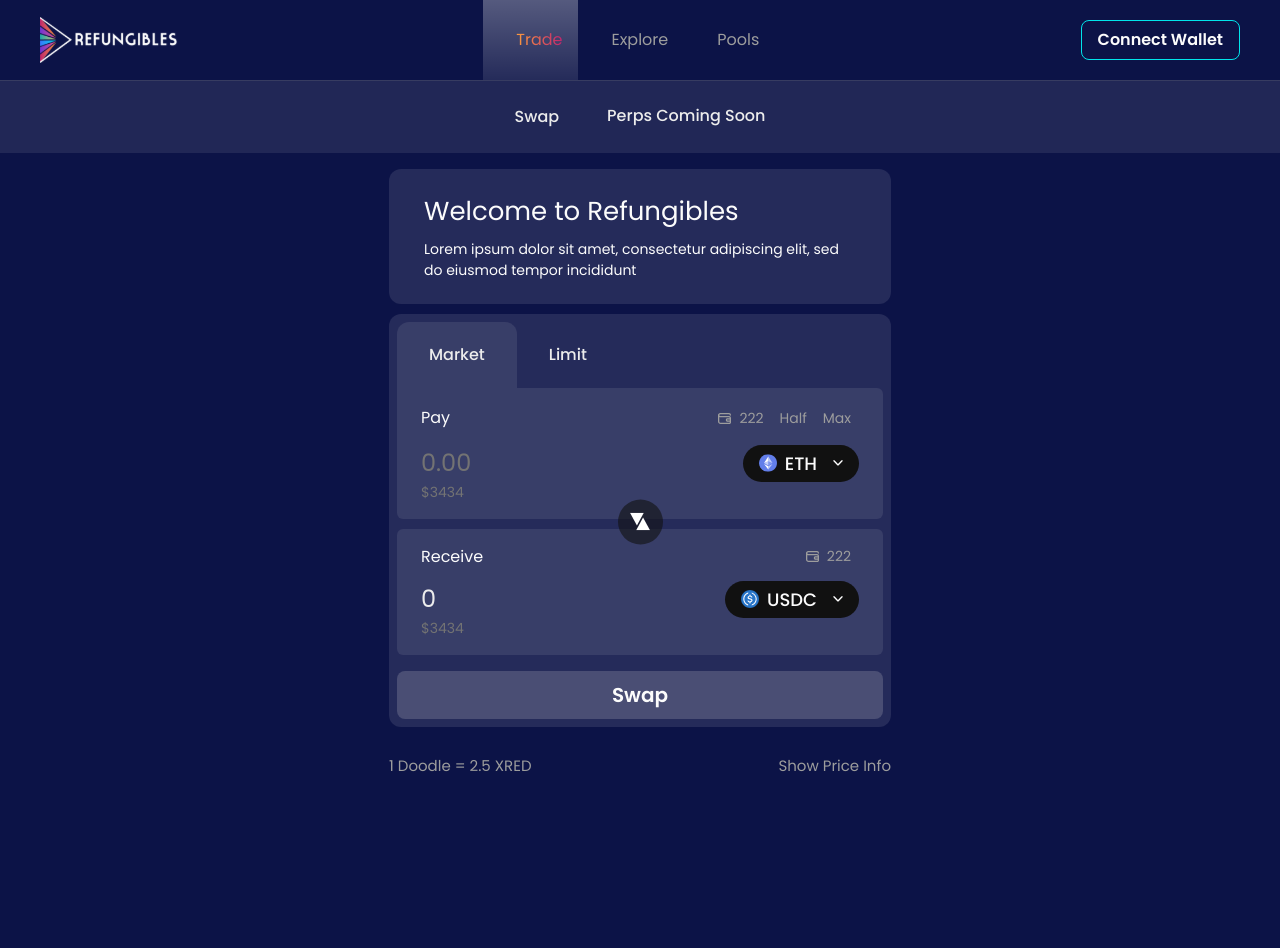
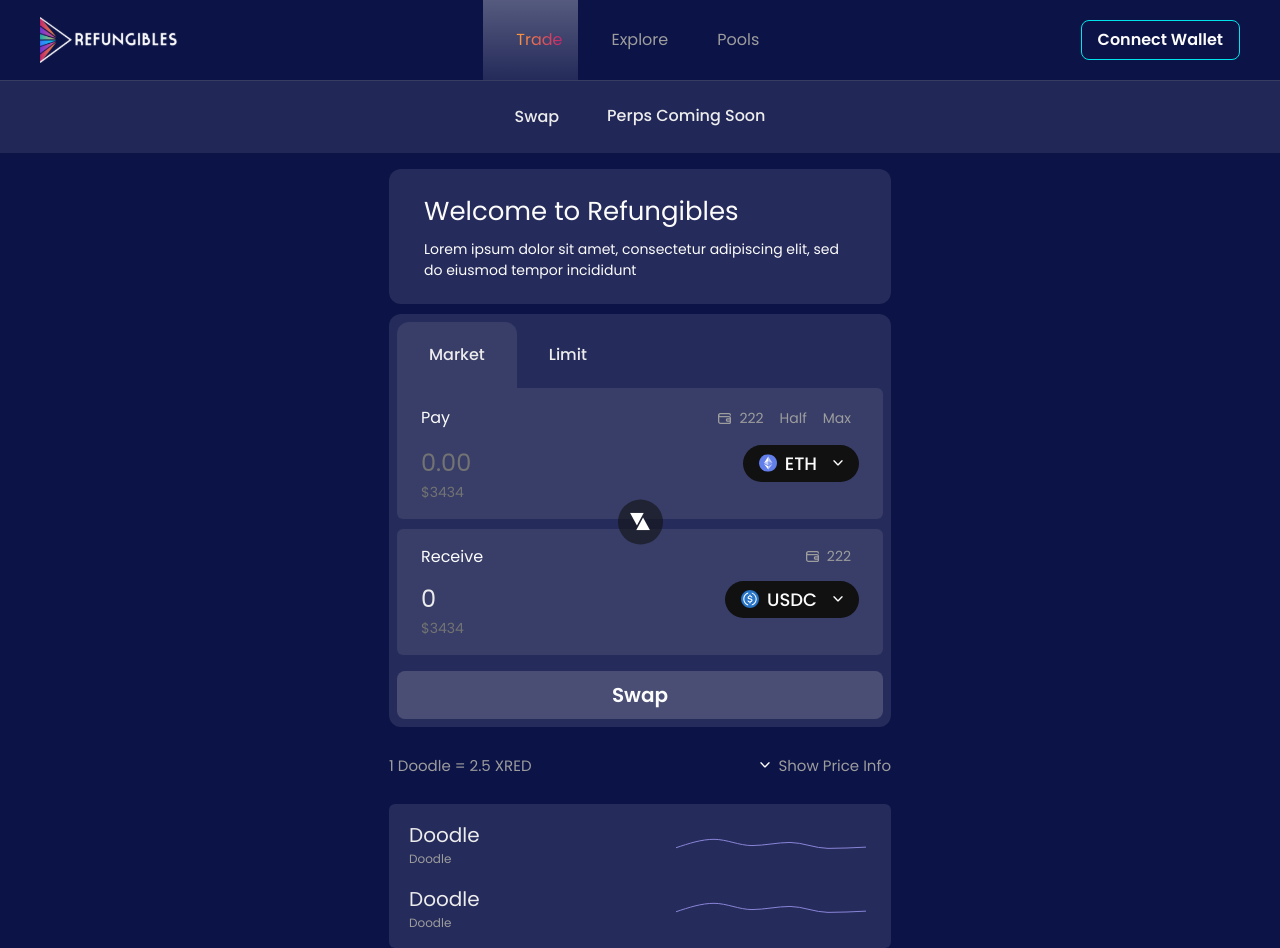
Before and after one commit to blackpanther1881/refungibles-ui, a Next.js app: page / in a window 1280 px wide. Before the commit the page ends 800 px from the top, so only its background shows below. Built offline with nearby package versions, Linux system fonts and the light colour scheme.

Commit message:
add price info accordion

```diff
--- a/src/components/amount-input/index.tsx
+++ b/src/components/amount-input/index.tsx
@@ -52,6 +52,9 @@ export const AmountInput = ({
   const selectedToken = watch(tokenKey);
 
   console.log(selectedToken, "selectedToken");
+  const amountButtonHandler = (value) => {
+    setValue(type, value);
+  };
   return (
     <div
       className={`px-6 py-[16px] bg-[#E3E3E31A] rounded-md md:p-3 ${className}`}
@@ -63,8 +66,26 @@ export const AmountInput = ({
           <p className={"mr-2"}>{availableBlc}</p>
           {activeInput ? (
             <>
-              <p className={"px-2 py-1 rounded-md"}>Half</p>
-              <p className={"px-2 py-1 rounded-md"}>Max</p>
+              <p
+                className={`px-2 py-1 rounded-md cursor-pointer ${
+                  Number(availableBlc) <= 0 ? "pointer-events-none" : ""
+                }`}
+                onClick={() => {
+                  amountButtonHandler(Number(availableBlc) / 2);
+                }}
+              >
+                Half
+              </p>
+              <p
+                className={`px-2 py-1 rounded-md cursor-pointer ${
+                  Number(availableBlc) <= 0 ? "pointer-events-none" : ""
+                }`}
+                onClick={() => {
+                  amountButtonHandler(availableBlc);
+                }}
+              >
+                Max
+              </p>
             </>
           ) : null}
         </div>
--- a/src/components/charts/area-chart.tsx
+++ b/src/components/charts/area-chart.tsx
@@ -131,7 +131,6 @@ const CustomAreaChart = ({
           })}
         </defs>
         <CartesianGrid vertical={false} strokeDasharray="8 8" />
-
         <Tooltip content={<CustomTooltip tooltipUnit={tooltipUnit} />} />
         {yAxisDataKeys.map((dataKey, index) => {
           return (
--- a/src/containers/trade/swap/exchangerate-info.tsx
+++ b/src/containers/trade/swap/exchangerate-info.tsx
@@ -1,7 +1,15 @@
 import * as Accordion from "@radix-ui/react-accordion";
 import { AccordionContent, AccordionTrigger } from "@radix-ui/react-accordion";
+import PriceChart from "@/containers/trade/swap/price-chart";
+import Icon from "@/components/Icon";
+import React, { useState } from "react";
 
 const ExchangeRateInfo = () => {
+  const [accordionState, setAccordionState] = useState(false);
+  const accordionHandler = (value: string) => {
+    console.log(value, "accordionHandler");
+    setAccordionState(value === "price-info");
+  };
   return (
     <div className={"mt-4"}>
       <div>
@@ -10,8 +18,9 @@ const ExchangeRateInfo = () => {
           type="single"
           // defaultValue="item-1"
           collapsible
+          onValueChange={accordionHandler}
         >
-          <Accordion.Item className="AccordionItem" value="item-2">
+          <Accordion.Item className="AccordionItem" value="price-info">
             <Accordion.AccordionTrigger className="AccordionTrigger w-full">
               <div
                 className={
@@ -19,13 +28,33 @@ const ExchangeRateInfo = () => {
                 }
               >
                 <p className={"text-white-200"}>1 Doodle = 2.5 XRED</p>
-                <p>Show Price Info</p>
+                <p className={"flex items-center"}>
+                  <Icon
+                    viewClass={`ml-4 !w-[10px] mr-2 ${
+                      accordionState ? "rotate-180" : "rotate-0"
+                    } ease-in duration-200 `}
+                    iconName="chevron"
+                  />
+                  {accordionState ? "Hide Price Info" : "Show Price Info"}
+                </p>
               </div>
             </Accordion.AccordionTrigger>
             <Accordion.AccordionContent className="AccordionContent">
-              <div className={"p-4"}>
-                Yes. It's unstyled by default, giving you freedom over the look
-                and feel.
+              <div className={"px-5 py-4"}>
+                <div className={"flex justify-between items-center mb-3"}>
+                  <p className={"text-sm text-white-200"}>Price Impact</p>
+                  <p className={"text-sm text-white-200"}> 0.1%</p>
+                </div>
+                <div className={"flex justify-between items-center mb-3"}>
+                  <p className={"text-sm text-white-200"}>Minimum Received</p>
+                  <p className={"text-sm text-white-200"}>1.589236 μDoodle</p>
+                </div>
+                <div className={"flex justify-between items-center"}>
+                  <p className={"text-sm text-white-200"}>
+                    Max Transaction Fee [?]
+                  </p>
+                  <p className={"text-sm text-white-200"}>0.000305 μC721</p>
+                </div>
               </div>
             </Accordion.AccordionContent>
           </Accordion.Item>
--- a/src/containers/trade/swap/index.tsx
+++ b/src/containers/trade/swap/index.tsx
@@ -3,6 +3,7 @@ import * as Tabs from "@radix-ui/react-tabs";
 import Market from "@/containers/trade/swap/market";
 import Limit from "@/containers/trade/swap/limit";
 import ExchangeRateInfo from "@/containers/trade/swap/exchangerate-info";
+import PriceChart from "@/containers/trade/swap/price-chart";
 
 interface Props {
   sourcePath: string;
@@ -70,6 +71,22 @@ const Swap = ({ sourcePath }: Props) => {
         </div>
       </Tabs.Root>
       <ExchangeRateInfo />
+      <div className={"px-5 py-4 bg-[#FFFFFF1A] rounded-md mt-4"}>
+        <div className={"flex items-center justify-between mb-4"}>
+          <div className={""}>
+            <p className={"text-xl text-white-600"}>Doodle</p>
+            <p className={"text-xsm text-white-200"}>Doodle</p>
+          </div>
+          <PriceChart />
+        </div>
+        <div className={"flex items-center justify-between"}>
+          <div className={""}>
+            <p className={"text-xl text-white-600"}>Doodle</p>
+            <p className={"text-xsm text-white-200"}>Doodle</p>
+          </div>
+          <PriceChart />
+        </div>
+      </div>
     </div>
   );
 };
--- a/src/containers/trade/swap/limit/pirce-input.tsx
+++ b/src/containers/trade/swap/limit/pirce-input.tsx
@@ -88,7 +88,7 @@ const PriceInput = () => {
           className={" text-white-200 items-center text-sm cursor-pointer"}
           onClick={handleSwitch}
         >
-          <Icon viewClass={` !w-[20px]`} iconName="close" />
+          <Icon viewClass={` !w-[20px]`} iconName="reverse" />
         </div>
       </div>
 
@@ -142,10 +142,10 @@ const PriceInput = () => {
         {percentageList.map((item, index) => (
           <div
             key={index}
-            className={`cursor-pointer border border-transparent px-2 py-[2px] text-white-200 text-sm ${
+            className={`cursor-pointer border px-2 py-[2px] text-white-200 text-sm ${
               item.value === activePercent.value
-                ? " border-[#01E4EB] rounded-md"
-                : ""
+                ? "border-[#01E4EB] bg-red rounded-md bg-[#FFFFFF4D] text-white-600"
+                : "border-transparent "
             }`}
             onClick={() => {
               handleLimitSelection(item.value);
--- /dev/null
+++ b/src/containers/trade/swap/price-chart.tsx
@@ -0,0 +1,45 @@
+import { dummyChartData } from "@/utils/config";
+import React from "react";
+import { LineChart, Line, Tooltip } from "recharts";
+
+export const CustomTooltip = ({ active, payload, label }) => {
+  if (active && payload && payload.length) {
+    return (
+      <div className="custom-tooltip bg-black-400 rounded-md p-2">
+        <p className="label text-white-400">{`${label} : ${payload[0].value}`}</p>
+      </div>
+    );
+  }
+
+  return null;
+};
+
+const PriceChart = () => {
+  const chartDataOptions = [
+    {
+      label: "Transactions",
+      value: "transaction_count",
+      color: "#01E4EB",
+      key: "transaction_count",
+      yAxisId: "rightAxis",
+      position: "right"
+    }
+  ];
+
+  const data = [
+    { name: "Page A", uv: 400, pv: 2400, amt: 2400 },
+    { name: "Page 2", uv: 3100, pv: 1400, amt: 1400 },
+    { name: "Page 2", uv: 1100, pv: 3400, amt: 1600 },
+    { name: "Page 2", uv: 2100, pv: 1400, amt: 1800 },
+    { name: "Page 2", uv: 200, pv: 2400, amt: 2100 },
+    { name: "Page 2", uv: 600, pv: 3300, amt: 3400 }
+  ];
+
+  return (
+    <LineChart width={200} height={20} data={data}>
+      <Line type="monotone" dataKey="uv" stroke="#8884d8" dot={false} />
+      <Tooltip content={CustomTooltip} />
+    </LineChart>
+  );
+};
+export default PriceChart;
--- a/src/styles/components.css
+++ b/src/styles/components.css
@@ -66,16 +66,16 @@ h3 {
 
 }
 .AccordionContent[data-state='open'] {
-    animation: slideDown 500ms ease-in;
+    animation: slideDown 300ms ease-in;
 }
 .AccordionContent[data-state='closed'] {
-    animation: slideUp 500ms ease-out;
+    animation: slideUp 300ms ease-out;
 }
 
 
 .AccordionChevron {
     color: #000000;
-    transition: transform 500ms ease-in;
+    transition: transform 300ms ease-in;
 }
 
 .AccordionTrigger[data-state='open'] > .AccordionChevron {
@@ -87,13 +87,13 @@ h3 {
         height: 0;
     }
     to {
-        height: 100px;
+        height: 120px;
     }
 }
 
 @keyframes slideUp {
     from {
-        height: 100px;
+        height: 120px;
     }
     to {
         height: 0;
```
Also changed, not shown: public/images/symbols.svg.
